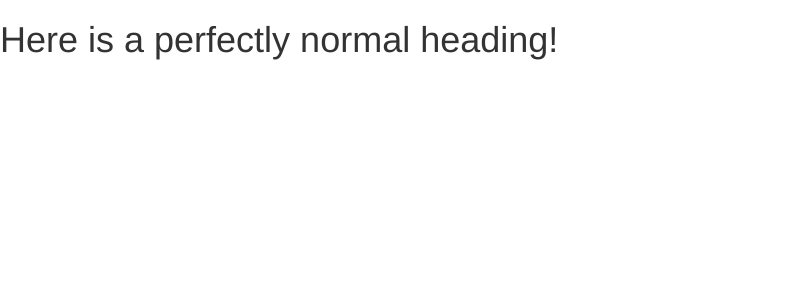
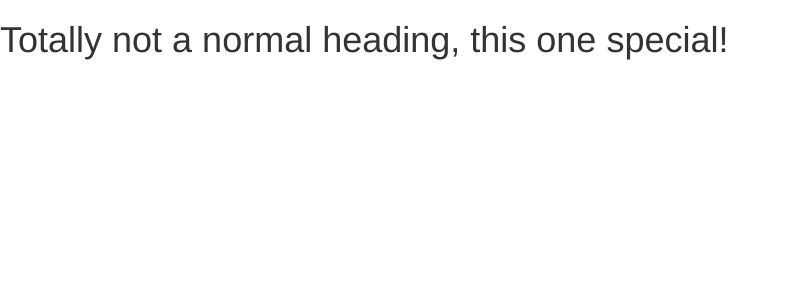
Before and after one commit to mtech-software-solutions/simpleflaskapp, a Flask app: page / in a window 1280 px wide. Shown: the part 52-352 px from the top of the page, without its empty margins (0-789 px from the left). Run offline with Flask 3, Linux system fonts and the light colour scheme; some libraries are stand-ins or nearby versions.

Commit message:
EG: grmbl

```diff
--- a/templates/index.html
+++ b/templates/index.html
@@ -27,7 +27,7 @@
         </div>
     </nav>
     {% block content %}
-    <h1>Here is a perfectly normal heading!</h1>
+    <h1>Totally not a normal heading, this one special!</h1>
     {% endblock %}
 </body>
 
```
